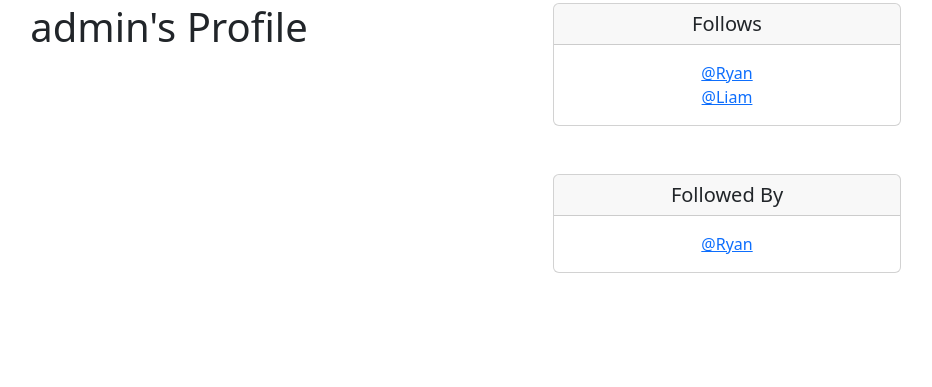
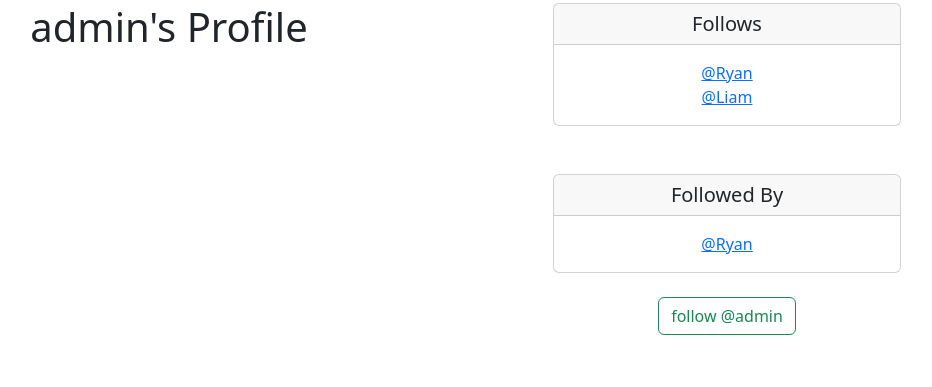
Before and after one commit to Orwa400/Musker, a Django app: page /profile/1 in a window 1280 px wide. Shown: the part 77-464 px from the top of the page, without its empty margins (285-1217 px from the left). Run offline with Django 5.2, Linux system fonts and the light colour scheme; a user stored in the database is signed in; data comes from the database, SQL or seed files in the repository; both versions use the stored data as it was after the commit.

Commit message:
Add follow and unfollow buttons and logic

```diff
--- a/musker/templates/profile.html
+++ b/musker/templates/profile.html
@@ -37,9 +37,19 @@
                         {% endfor %}</p>
 
                     </div>
-                  </div>
+                </div>
+                <br>
 
+                <form method=POST>
+                {% csrf_token %}
+                {% if profile in user.profile.follows.all %}
+                    <button class="btn btn-outline-danger" name="follow" value="unfollow" type="submit">Unfollow @{{ profile.user.username }}</button>
 
+                {% else %}
+                    <button class="btn btn-outline-success" name="follow" value="follow" type="submit">follow @{{ profile.user.username }}</button>
+                {% endif %}
+
+                </form>
             </div>
         </div>
     </div>
--- a/musker/templates/profile_list.html
+++ b/musker/templates/profile_list.html
@@ -24,6 +24,8 @@
           </div>
 
 
+
+
         {% endfor %}
 
     {% endif %}
--- a/musker/views.py
+++ b/musker/views.py
@@ -17,6 +17,21 @@ def profile_list(request):
 def profile(request, pk):
     if request.user.is_authenticated:
         profile = Profile.objects.get(user_id=pk)
+
+        # Post form logic
+        if request.method  == "POST":
+            # Get current user ID
+            current_user_profile = request.user.profile
+            # Get form data
+            action = request.POST['follow']
+            # Decide to follow or unfollow
+            if action == "unfollow":
+                current_user_profile.follows.remove(profile)
+            elif action == "follow":
+                current_user_profile.follows.add(profile)
+            # Save the profile
+            current_user_profile.save()
+
         return render(request, "profile.html", {"profile":profile})
     else:
         messages.success(request, ("You Must Be Logged in To View this Page"))
```
Also changed, not shown: db.sqlite3.
